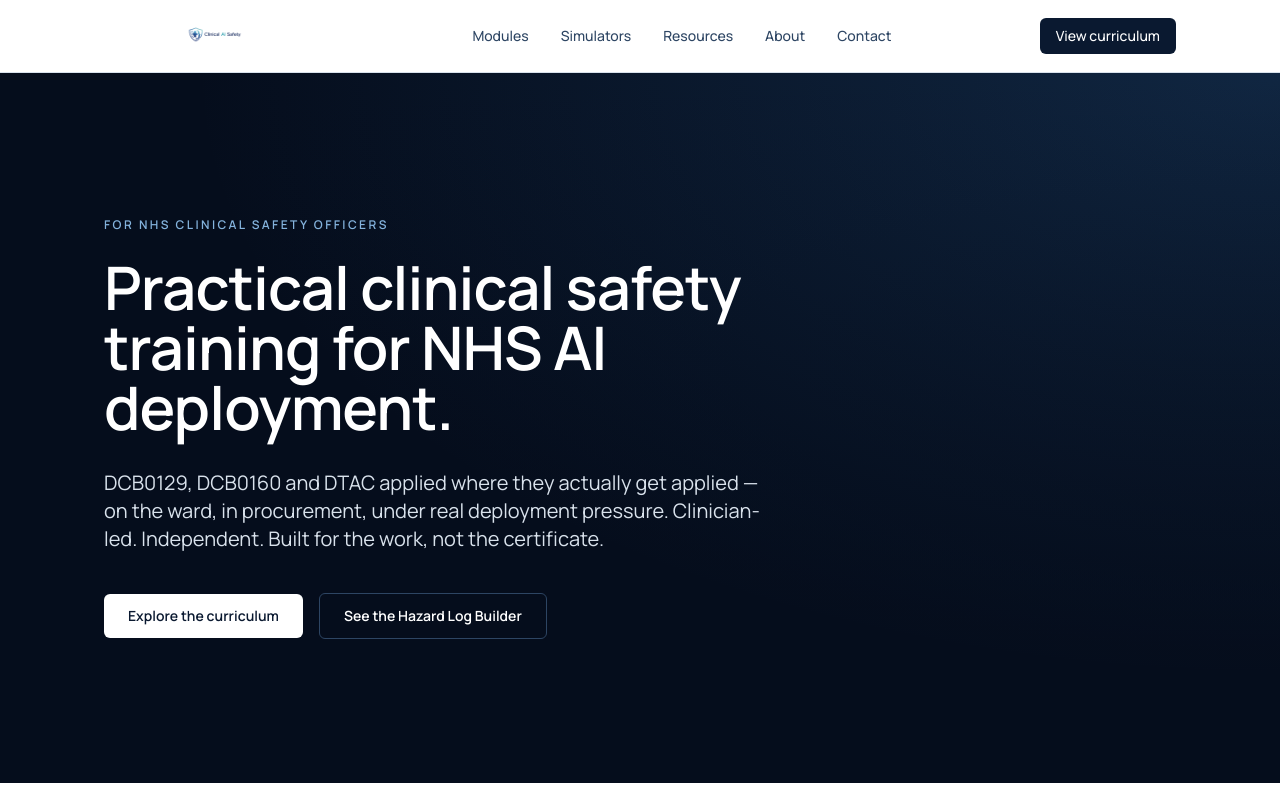
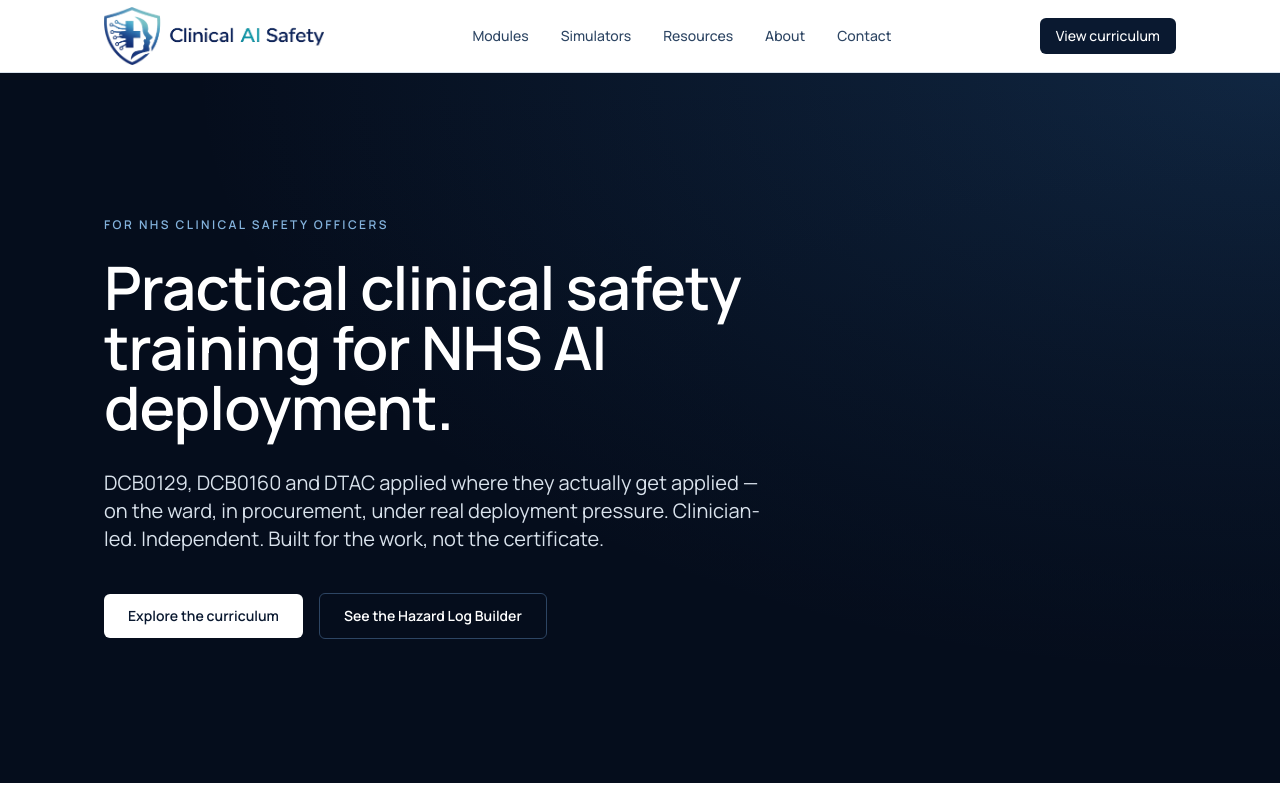
Before and after one commit to drlistin/clinical-ai-safety, a Next.js app: page / in a window 1280 px wide. Shown: the top 800 px of the page. Built offline with nearby package versions, Linux system fonts and the light colour scheme.

Commit message:
Use cropped navbar logo

```diff
--- a/components/Header.tsx
+++ b/components/Header.tsx
@@ -13,13 +13,13 @@
           aria-label={`${site.name} home`}
         >
           <Image
-            src="/logo.png"
+            src="/logo-navbar.png"
             alt={site.name}
-            width={760}
-            height={200}
+            width={943}
+            height={250}
             priority
             sizes="(min-width: 768px) 220px, 160px"
-            className="h-auto w-[160px] max-h-12 object-contain md:w-[220px] md:max-h-14"
+            className="h-auto w-[160px] md:w-[220px]"
           />
         </Link>
 
```
Also changed, not shown: public/logo-navbar.png (added).
